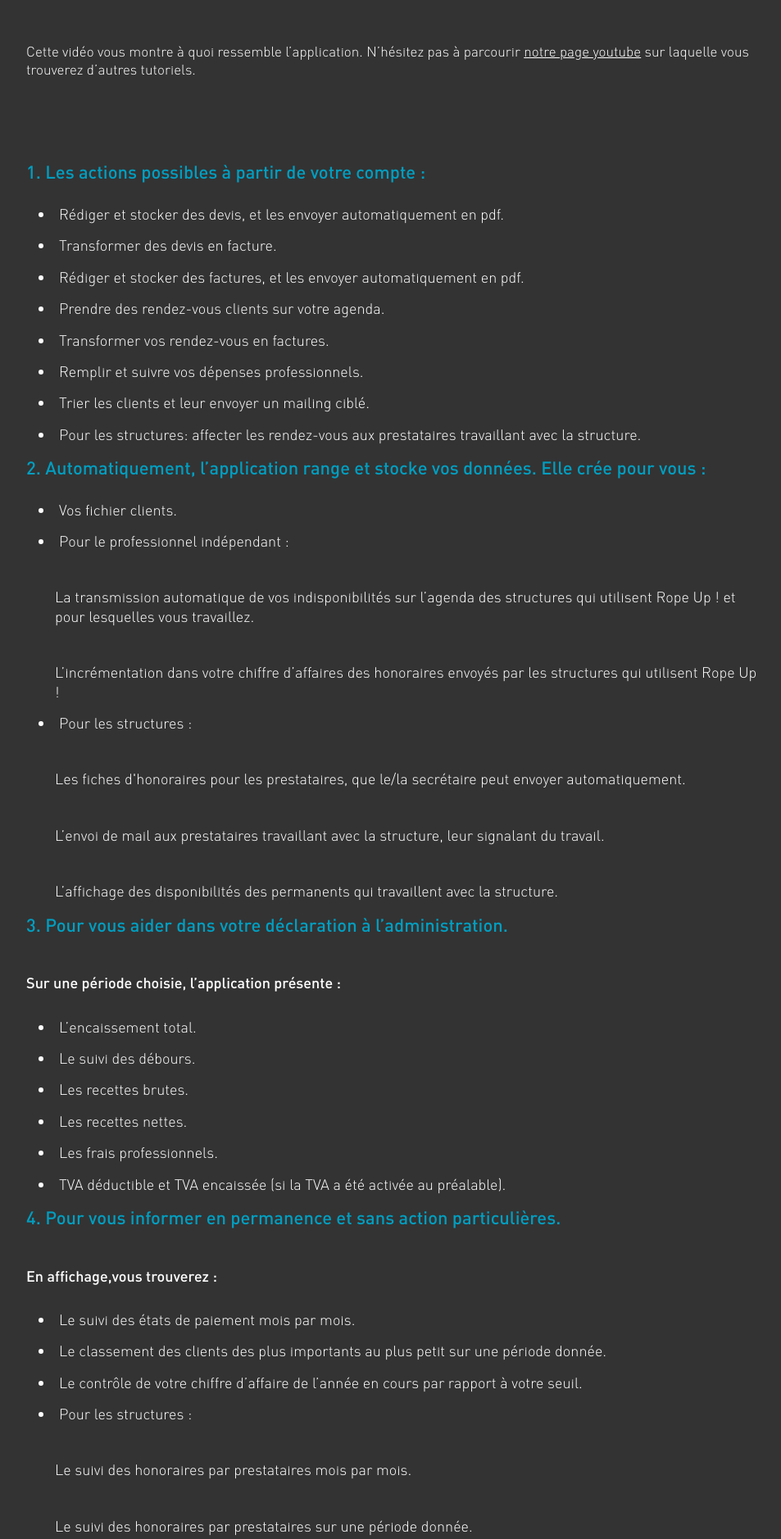
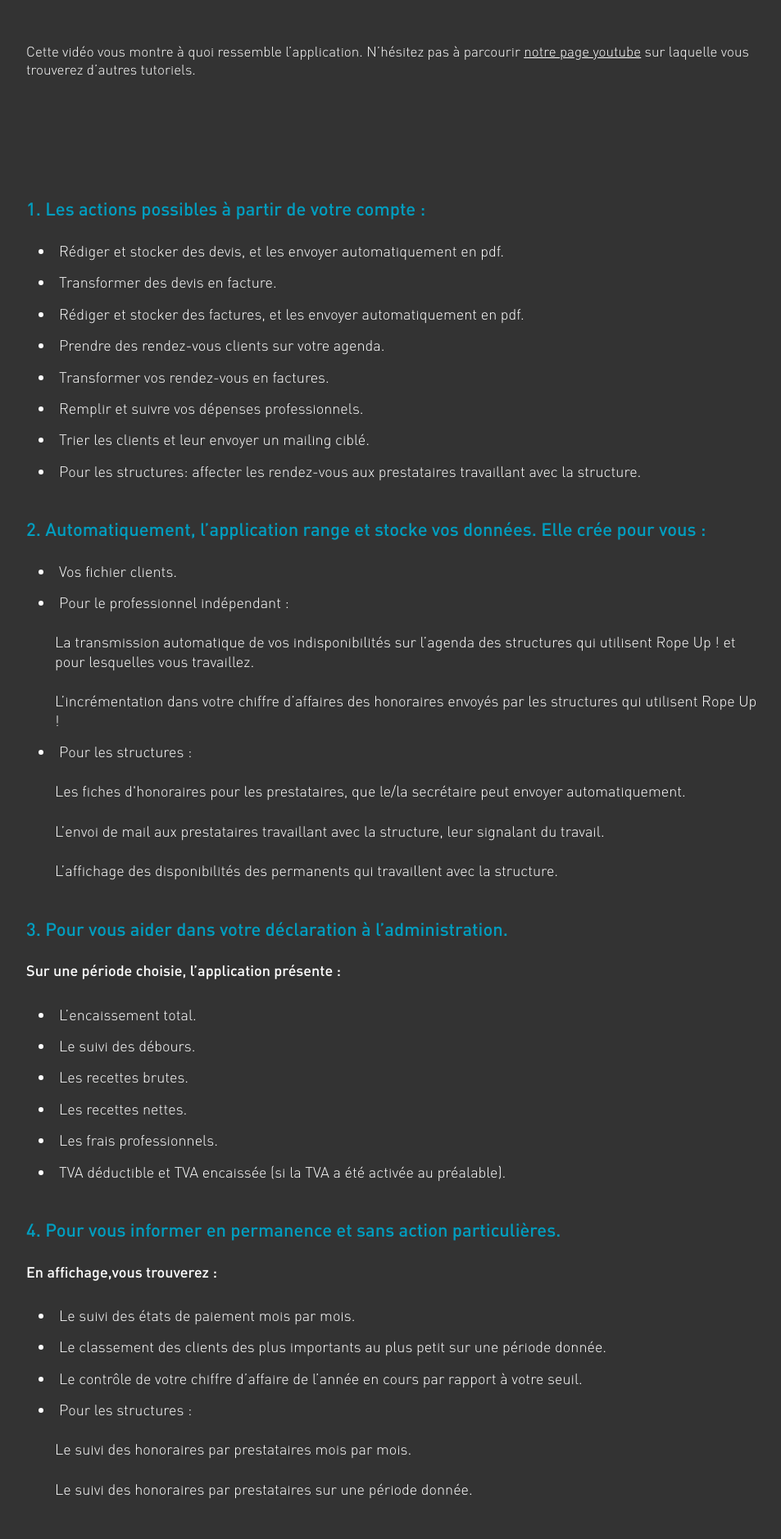
Before and after one commit to barberob/RopeUp, a PHP site: page /html/outdoor.php in a window 1280 px wide. Shown: the part 2619-4497 px from the top of the page at 82% size, without its empty margins (160-1113 px from the left). Run offline with PHP 8.4, Linux system fonts and the light colour scheme; grey boxes are pictures that could not be loaded.

Commit message:
Update pack.css

```diff
--- a/css/pack.css
+++ b/css/pack.css
@@ -249,13 +249,14 @@ section#fonctionnalités .level_0
 	list-style-type: decimal;
 	color:#019EC0;
 	margin-bottom: 25px;
+	margin-top: 45px;
 }
 section#fonctionnalités ul.level_2 li
 {
 	font-family: 'DINPro_Light';
 	font-size: 18px;
 	margin-left: 20px;
-	margin-top: 45px;
+	margin-top: 25px;
 	list-style-type: none;
 }
 section#fonctionnalités ul li
@@ -276,7 +277,7 @@ section#fonctionnalités ol>li+p
 	font-family: 'DINPro_Medium';
 	font-size: 18px;
 	margin-bottom: 30px;
-	margin-top: 45px;
+
 }
 section#fonctionnalités ol>li+ul, ol p+ul
 {
```
